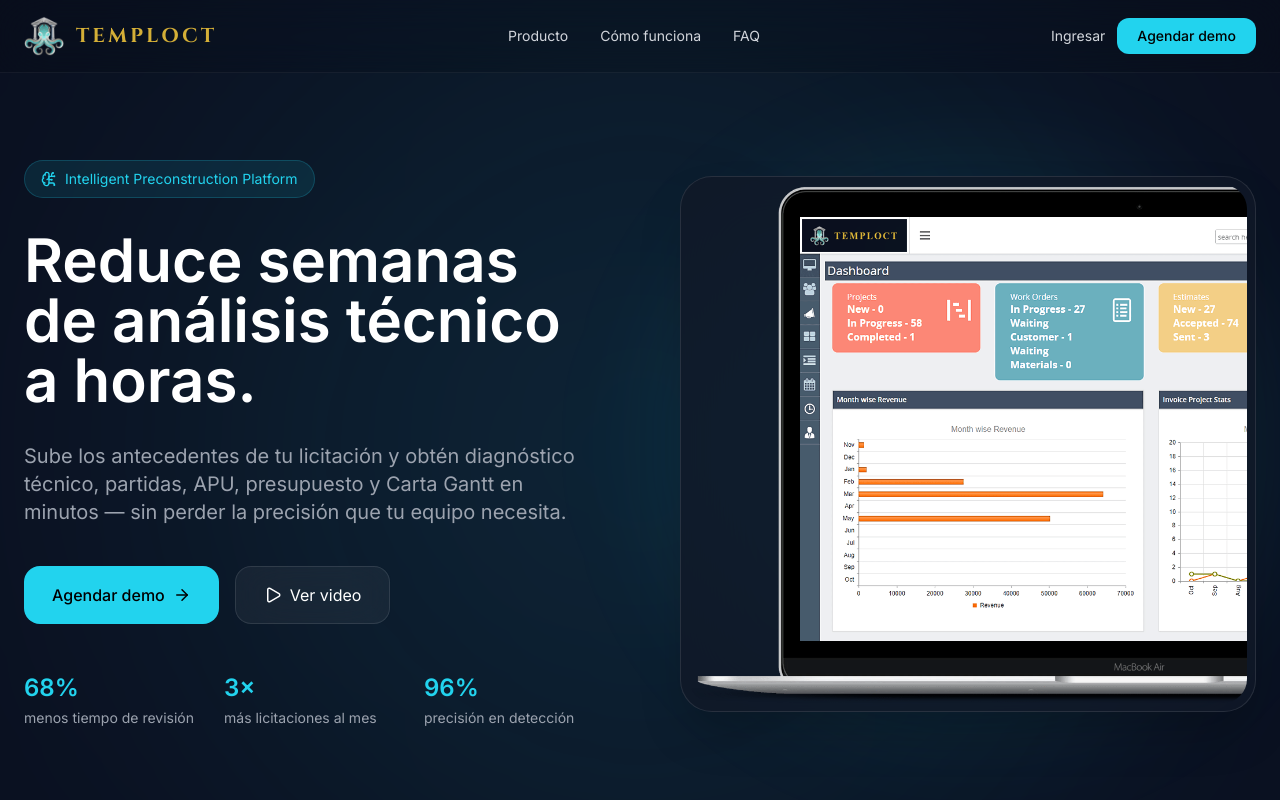
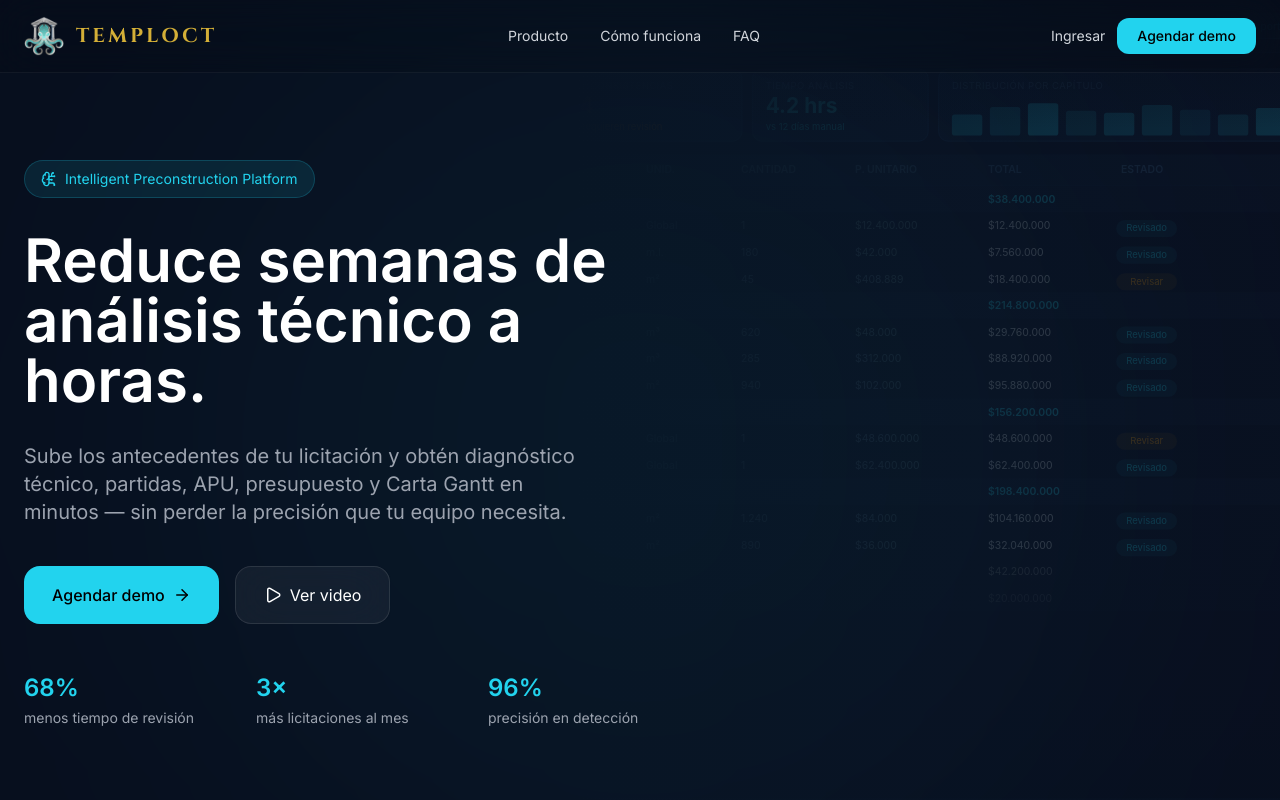
Before and after one commit to camqdesign/temploct-landing1, a React (Vite) app: page / in a window 1280 px wide. Shown: the top 800 px of the page. Built offline with nearby package versions, Linux system fonts and the light colour scheme.

Commit message:
hero: mockup como fondo con gradiente

```diff
--- a/src/App.jsx
+++ b/src/App.jsx
@@ -83,17 +83,31 @@
       </nav>
 
       {/* HERO */}
-      <section id="features" className="relative pt-40 pb-32 px-6">
+      <section id="features" className="relative pt-40 pb-32 px-6 overflow-hidden">
 
-        <div className="absolute top-0 left-1/2 -translate-x-1/2 w-[900px] h-[900px] bg-cyanGlow/10 blur-[180px] rounded-full" />
+        {/* Mockup de fondo */}
+        <div className="absolute inset-0 z-0">
+          <img
+            src="/mockup.svg"
+            alt=""
+            className="w-full h-full object-cover object-left-top opacity-30"
+          />
+          {/* Gradiente: negro opaco a la izquierda, transparente a la derecha */}
+          <div className="absolute inset-0" style={{background: 'linear-gradient(to right, #080f1e 45%, rgba(8,15,30,0.6) 70%, rgba(8,15,30,0.2) 100%)'}} />
+          {/* Gradiente vertical: oscuro arriba y abajo */}
+          <div className="absolute inset-0" style={{background: 'linear-gradient(to bottom, #080f1e 0%, transparent 15%, transparent 80%, #080f1e 100%)'}} />
+        </div>
 
-        <div className="max-w-7xl mx-auto grid lg:grid-cols-2 gap-20 items-center relative z-10">
+        <div className="absolute top-0 left-1/2 -translate-x-1/2 w-[900px] h-[900px] bg-cyanGlow/5 blur-[180px] rounded-full" />
 
-          {/* LEFT */}
+        <div className="max-w-7xl mx-auto relative z-10">
+
+          {/* LEFT — texto centrado sobre el fondo */}
           <motion.div
             initial={{ opacity: 0, y: 40 }}
             animate={{ opacity: 1, y: 0 }}
             transition={{ duration: 0.8 }}
+            className="max-w-2xl"
           >
 
             <div className="inline-flex items-center gap-2 border border-cyanGlow/20 bg-cyanGlow/10 rounded-full px-4 py-2 text-sm text-cyanGlow mb-8">
@@ -145,24 +159,6 @@
             </div>
           </motion.div>
 
-          {/* RIGHT */}
-          <motion.div
-            initial={{ opacity: 0, scale: 0.95 }}
-            animate={{ opacity: 1, scale: 1 }}
-            transition={{ duration: 0.8, delay: 0.2 }}
-            className="relative"
-          >
-
-            <div className="absolute inset-0 bg-cyanGlow/10 blur-3xl rounded-full" />
-
-            <div className="relative bg-card/80 backdrop-blur-2xl border border-white/10 rounded-[32px] p-2 shadow-2xl overflow-hidden">
-              <img
-                src="/showcase.png"
-                alt="Dashboard de Temploct mostrando análisis técnico de proyectos de construcción"
-                className="w-full h-auto rounded-[24px] block"
-              />
-            </div>
-          </motion.div>
         </div>
       </section>
 
```
Also changed, not shown: public/mockup.svg (added).
